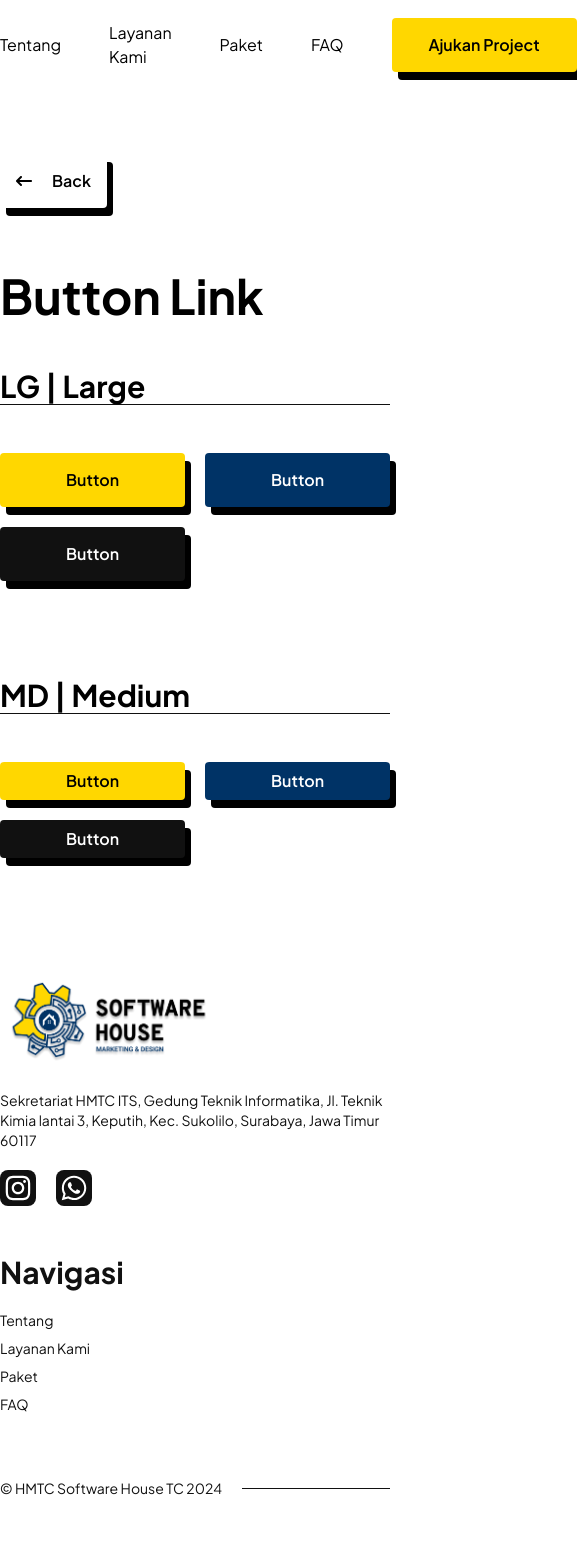
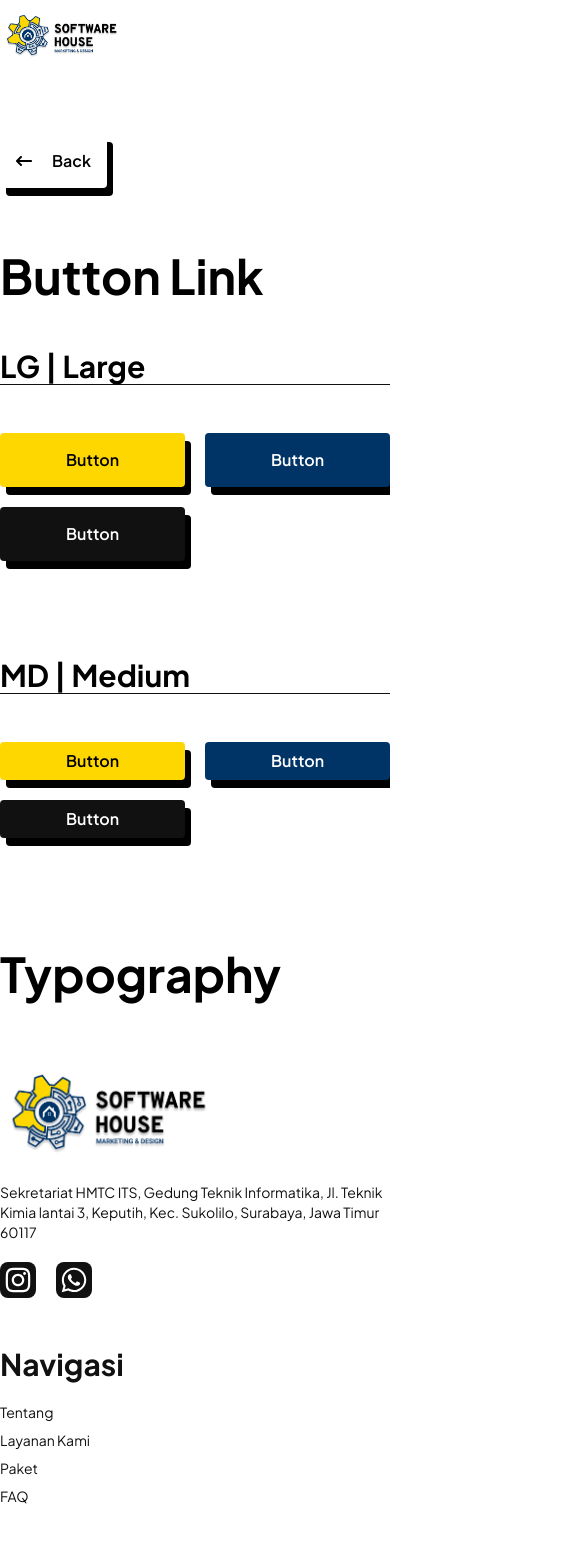
Before and after one commit to Faralha/flexoo, a Next.js app: page /sandbox in a window 390 px wide. Shown: the top 1568 px of the page, 577 px wide, since content can reach past the window. Before the commit the page ends 1498 px from the top, so only its background shows below. Built offline with nearby package versions, Linux system fonts and the light colour scheme.

Commit message:
feat: add Typography init

```diff
--- a/src/app/globals.css
+++ b/src/app/globals.css
@@ -4,7 +4,7 @@
 
 @layer utilities {
   .page-max-width {
-    @apply max-w-[1440px]
+    @apply max-w-[1450px] m-auto
   }
 }
 
--- a/src/app/layout.tsx
+++ b/src/app/layout.tsx
@@ -24,7 +24,8 @@ export default function RootLayout({
 }>) {
   return (
     <html lang="en">
-      <body className={`${jakartaSans.className} page-max-width m-auto`}>
+      <body className={jakartaSans.className}>
+
         <NavigationBar />
         {children}
         <Footer />
--- a/src/app/page.tsx
+++ b/src/app/page.tsx
@@ -5,8 +5,8 @@ import { IoMdCheckmarkCircleOutline } from "react-icons/io";
 
 export default function Home() {
   return (
-    <main className="min-h-[50vh] pb-16">
-      <section className="bg-berkeley-blue min-h-[75vh] rounded-[28px] gap-24 flex lg:flex-row flex-col items-center justify-between px-[60px]">
+    <main className="min-h-[50vh] pb-16 page-max-width">
+      <section className="bg-berkeley-blue min-h-[75vh] rounded-[28px] gap-24 flex lg:flex-row flex-col items-center justify-between px-[60px] py-[46px]">
         <div className="flex-1 space-y-5 text-white-primary">
           <p>#FlexingYourWebsite</p>
           <h1 className="text-4xl font-bold">
@@ -21,7 +21,7 @@ export default function Home() {
           </p>
         </div>
 
-        <figure className="w-[478px] h-[478px] relative bg-white rounded-[21px]">
+        <figure className="w-[238px] h-[238px]  md:w-[478px] md:h-[478px] relative bg-white rounded-[21px]">
           <Image
             src="/logo/logo.png"
             fill
@@ -32,17 +32,17 @@ export default function Home() {
 
       <section className="py-16">
         <div className="text-center">
-          <h1>Mengapa Flexoo menjadi pilihan terbaik</h1>
+          <h1>Mengapa Flexoo menjadi pilihan terbaik?</h1>
           <p className="text-3xl">Why Choose Us?</p>
         </div>
 
-        <div className="grid grid-cols-3 gap-5 mt-24">
+        <div className="grid grid-cols-1 sm:grid-cols-2 lg:grid-cols-3 gap-5 mt-24">
           {[1, 2, 3, 4, 5, 6].map((data, i) =>
             <div
               key={i}
               className="bg-berkeley-blue shadow-solid p-[20px] rounded-md min-h-[230px] text-white-primary space-y-[14px]"
             >
-              <div className="bg-gold-primary w-min p-4 text-[38px] text-black-primary">
+              <div className="bg-gold-primary w-min p-2 text-[38px] text-black-primary">
                 <IoMdCheckmarkCircleOutline />
               </div>
               <p className="font-bold text-[20px]">
--- a/src/app/sandbox/page.tsx
+++ b/src/app/sandbox/page.tsx
@@ -1,10 +1,12 @@
 import ButtonLink from "@/components/Buttons/ButtonLink"
+import Typography from "@/components/typography/Typography";
+
 import { FaArrowLeftLong } from "react-icons/fa6";
 
 
 export default function SandboxPage() {
     return (
-        <main className="min-h-screen space-y-16 py-16">
+        <main className="min-h-screen space-y-16 py-16 page-max-width">
             <div className="">
                 <ButtonLink
                     hrefPath="/"
@@ -90,6 +92,16 @@ export default function SandboxPage() {
 
             </section>
 
+            <section className="">
+                <div>
+                    <h1>Typography</h1>
+                </div>
+
+                <div>
+
+                </div>
+            </section>
+
         </main>
     )
 }
--- a/src/components/Footer.tsx
+++ b/src/components/Footer.tsx
@@ -30,7 +30,7 @@ export default function Footer() {
     ]
 
     return (
-        <footer className="text-black-primary">
+        <footer className="text-black-primary page-max-width">
             <div className="flex justify-between  flex-wrap gap-12">
                 <div className="space-y-5">
                     <figure className="w-[220px] h-[100px] relative">
--- a/src/components/NavigationBar.tsx
+++ b/src/components/NavigationBar.tsx
@@ -29,9 +29,9 @@ export default function NavigationBar() {
     ]
 
     return (
-        <header className="z-50 sticky top-0 bg-white-primary py-2 ">
+        <header className="z-50 sticky top-0 bg-white-primary py-2 page-max-width">
             <div className="flex justify-between items-center bg-white-primary">
-                <figure className="relative w-[165px] h-[74px]">
+                <figure className="relative w-[125px] h-[54px]  md:w-[165px] md:h-[74px]">
                     <Link
                         href="/"
                     >
@@ -43,7 +43,7 @@ export default function NavigationBar() {
                     </Link>
                 </figure>
 
-                <nav className="space-x-12 flex items-center">
+                <nav className="space-x-12 hidden lg:flex items-center">
                     {navs.map((nav, i) =>
                         <Link href={nav.path} key={i}>
                             {nav.name}
--- a/src/components/typography/Typography.tsx
+++ b/src/components/typography/Typography.tsx
@@ -1,7 +1,27 @@
-export default function Typography() {
+import clsx from "clsx"
+
+const typographyVariants = [
+    "h1",
+    "h2",
+    "h3",
+    "p",
+] as const
+
+type TypographyProps = {
+    variant?: typeof typographyVariants[number],
+    children: React.ReactNode
+}
+
+
+export default function Typography({
+    variant="p",
+    children
+}: TypographyProps) {
+    const Text = variant
+
     return (
-        <div>
-
-        </div>
+        <Text>
+            {children}
+        </Text>
     )
 }
```
Lines whose indentation alone changed are shown as unchanged.
